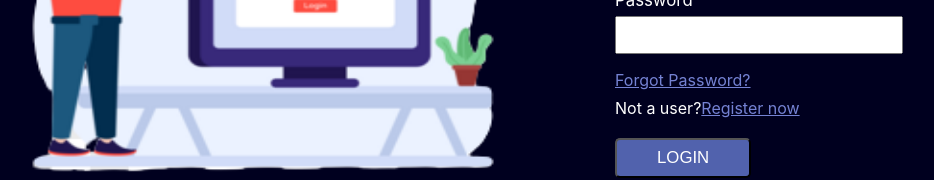
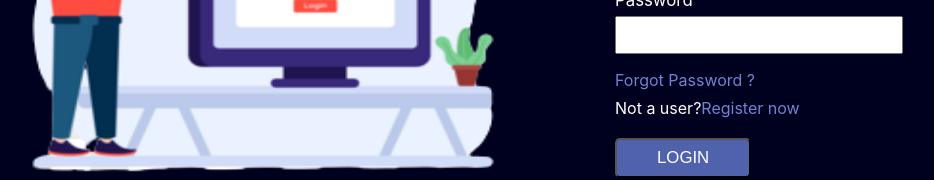
Before and after one commit to adityab-dev/meka-voting-concept, a React (Create React App) app: page /login in a window 1280 px wide. Shown: the part 349-529 px from the top of the page, without its empty margins (25-959 px from the left). Built offline with nearby package versions, Linux system fonts and the light colour scheme.

Commit message:
styled Login

```diff
--- a/src/Pages/Login/Login.css
+++ b/src/Pages/Login/Login.css
@@ -38,6 +38,7 @@
 
 .login-form-links {
   color: rgb(116, 130, 211);
+  text-decoration: none;
 }
 
 .login-form-container {
```
Also changed, not shown: src/Pages/Login/Login.tsx (+7 -2 lines).
